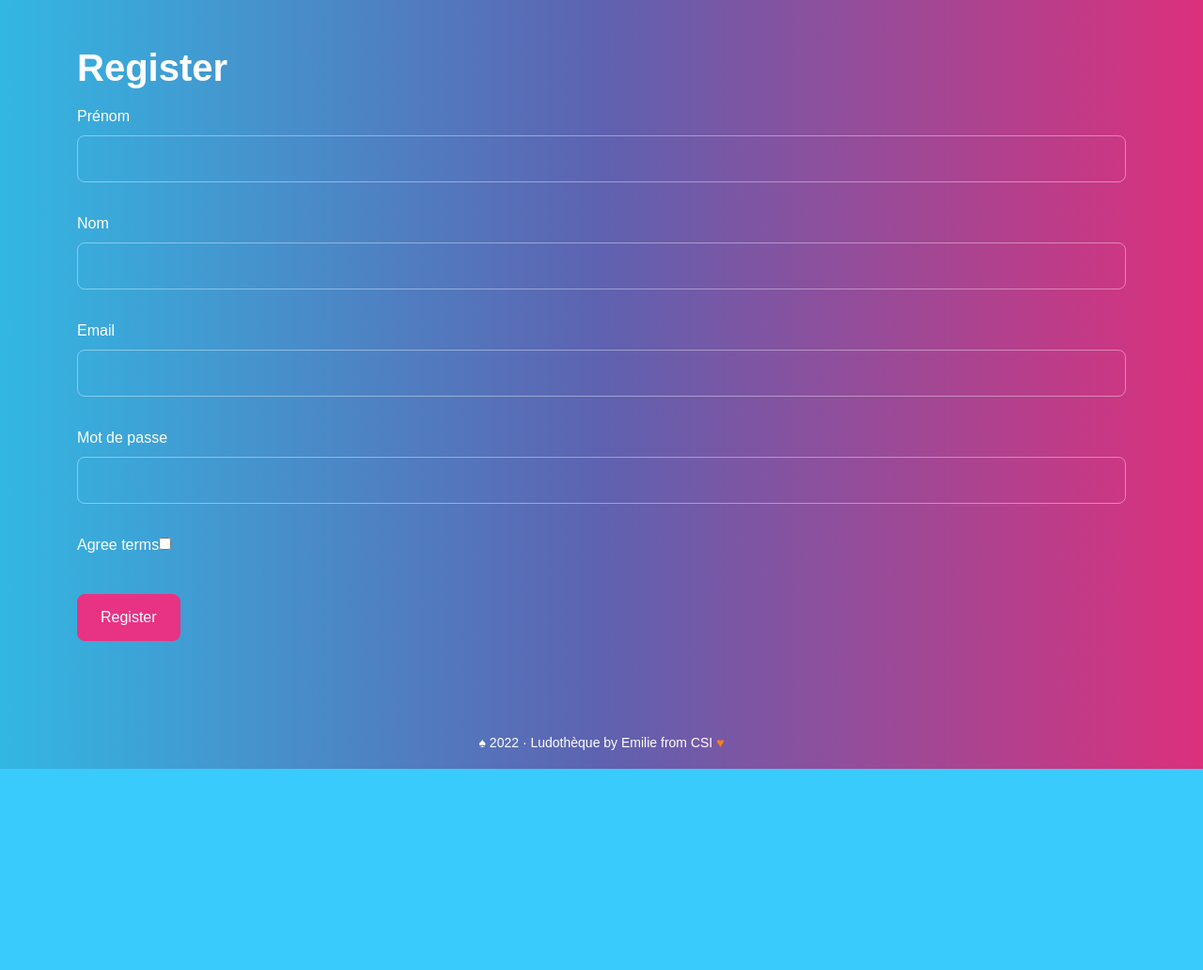
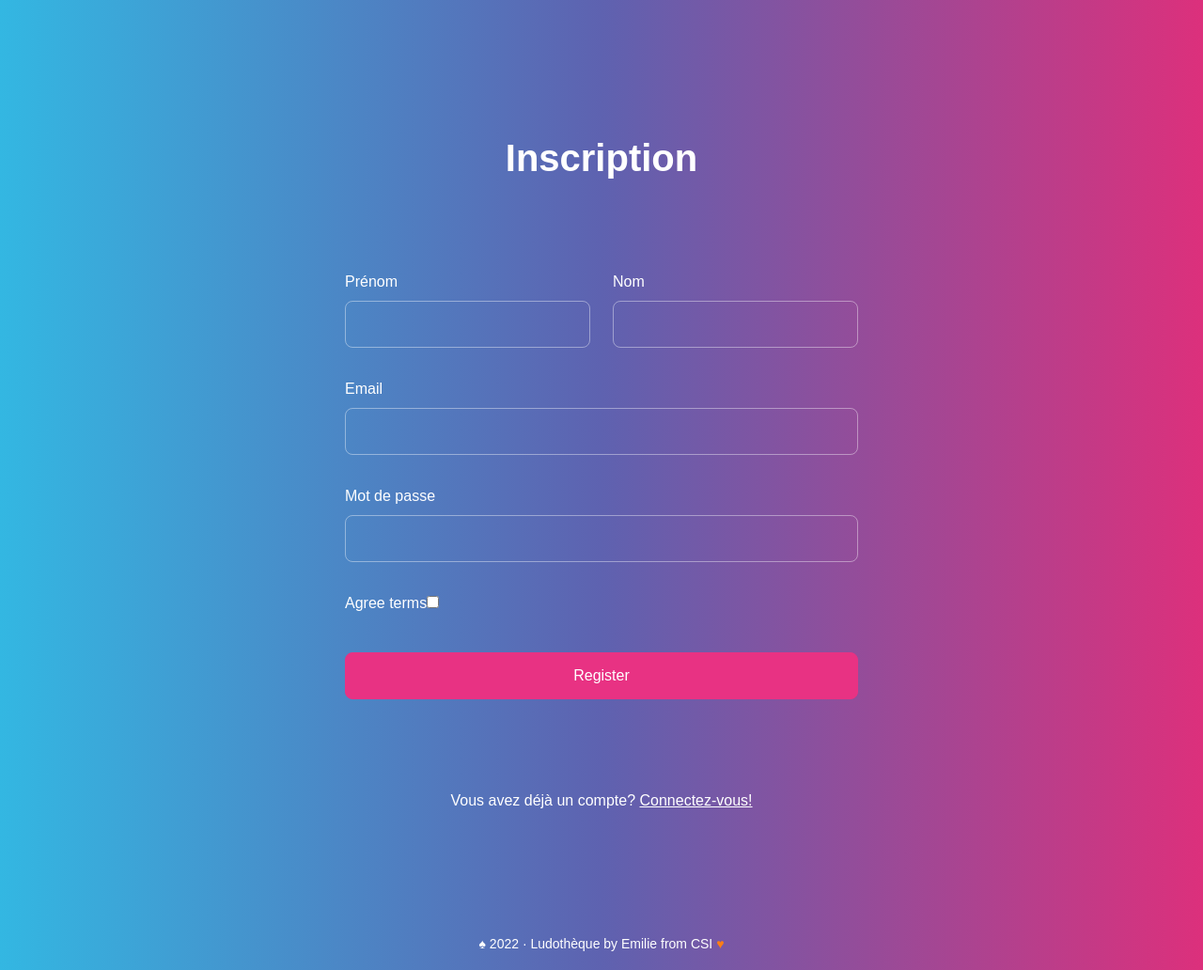
Before and after one commit to Milie2886/Ludotheque, a Symfony app: template templates/registration/register.html.twig in a window 1280 px wide. Shown: the part 72-1104 px from the top of the page at 94% size. Before the commit the page ends 890 px from the top, so only its background shows below. Run offline with Twig, Linux system fonts and the light colour scheme; the template is opened without the code that fills it, so the values that code supplies are empty; form fields are guessed from the names that the template uses; some libraries are stand-ins or nearby versions; some web fonts are replaced.

Commit message:
mise en forme formulaire d'inscription

```diff
--- a/templates/registration/register.html.twig
+++ b/templates/registration/register.html.twig
@@ -1,29 +1,39 @@
 {# Formulaire créé par symfony console make:registration-form #}
 {% extends 'base.html.twig' %}
 
-{% block title "créer un compte!" %}
+{% block title "Inscription" %}
 
 {% block body %}
+    <div class="row">
+        <div class="col-md-6 mx-auto">
             {% for flash_error in app.flashes('verify_email_error') %}
                 <div class="alert alert-danger" role="alert">{{ flash_error }}</div>
             {% endfor %}
 
-    <h1>Register</h1>
+            <h1 class="text-center my-5">Inscription</h1>
 
             {{ form_start(registrationForm) }}
-
+                <div class="row">
+                    <div class="col-md-6">
                         {{ form_row(registrationForm.firstName, {
                             label: 'Prénom'
                         }) }}
+                    </div>
+                    <div class="col-md-6">
                         {{ form_row(registrationForm.lastName, {
                             label: 'Nom'
                         }) }}
+                    </div>
+                </div>
                 {{ form_row(registrationForm.email) }}
                 {{ form_row(registrationForm.plainPassword, {
                     label: 'Mot de passe'
                 }) }}
                 {{ form_row(registrationForm.agreeTerms) }}
 
-        <button type="submit" class="btn btn-primary">Register</button>
+                <button type="submit" class="btn btn-primary w-100" formnovalidate>Register</button>
+                <p class="mt-5 mb-3 text-center">Vous avez déjà un compte? <a href="{{ path('app_login')}}">Connectez-vous!</a></p>
             {{ form_end(registrationForm) }}
+        </div>
+    </div>
 {% endblock %}
```
Lines whose indentation alone changed are shown as unchanged.
